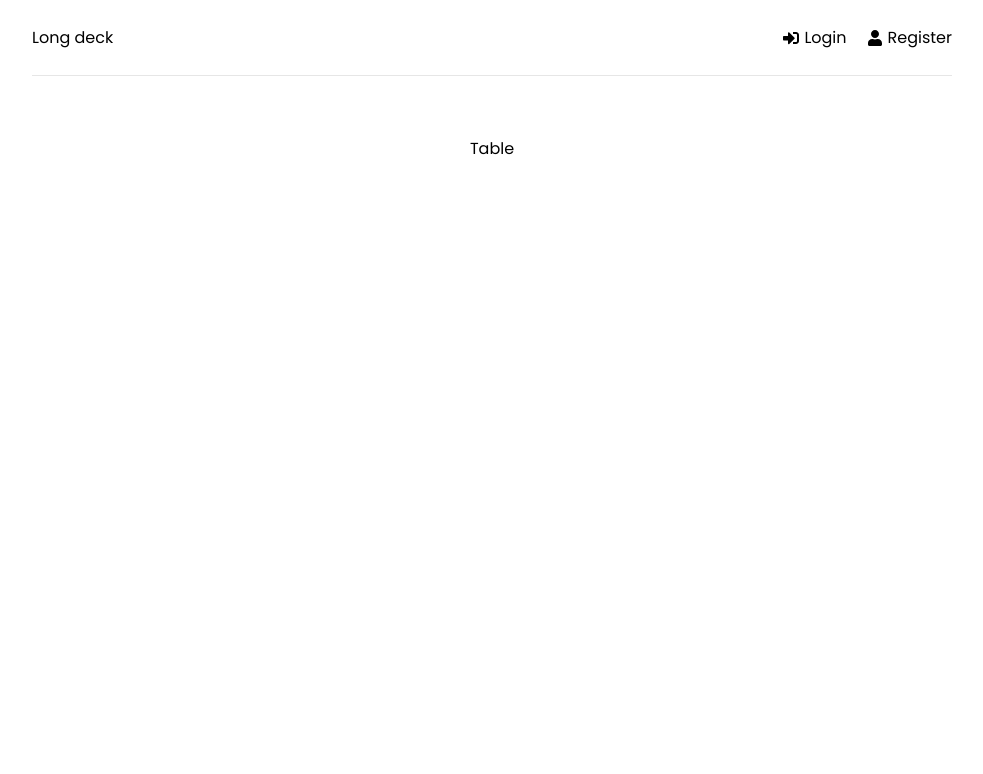
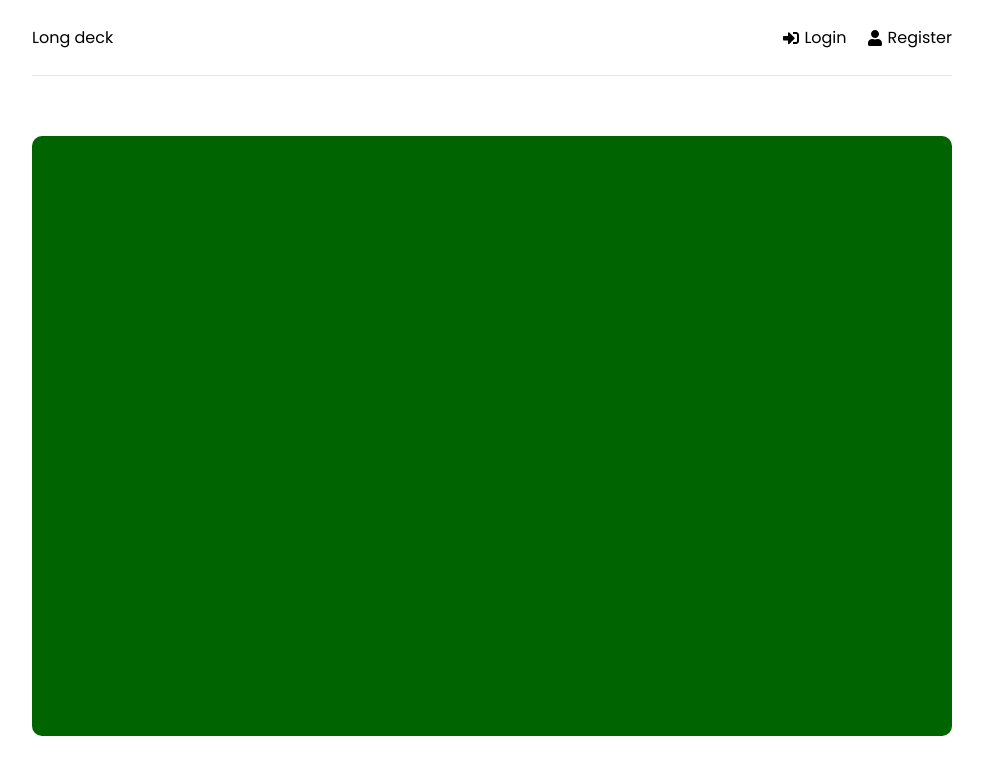
Before and after one commit to coryFinkbeiner/mern-starter, a React (Create React App) app in the folder frontend/: page /table in a window 1280 px wide. Shown: the top 774 px of the page, without its empty margins (148-1131 px from the left). Built offline with nearby package versions, Linux system fonts and the light colour scheme.

Commit message:
about to add handService/Slice

```diff
--- a/frontend/src/index.css
+++ b/frontend/src/index.css
@@ -42,6 +42,20 @@ h3 {
   padding: 0 20px;
   text-align: center;
 }
+
+.table {
+  width: 100%;
+  max-width: 960px;
+  margin: 0 auto;
+  padding: 0 20px;
+  text-align: center;
+  background-color: darkgreen;
+  height: 600px;
+  padding: 2;
+  border-radius: 10px;
+}
+
+
 
 .header {
   display: flex;
--- a/frontend/src/pages/Table.jsx
+++ b/frontend/src/pages/Table.jsx
@@ -15,7 +15,10 @@ function Table() {
 
 
   return (
-    <div >Table</div>
+    <div className='table'>
+
+      <div></div>
+    </div>
   )
 }
 
```
